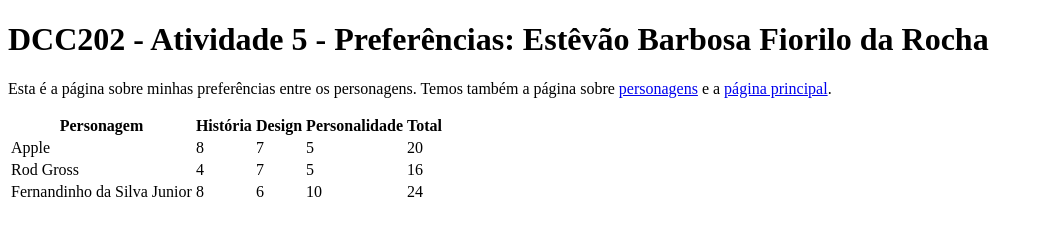
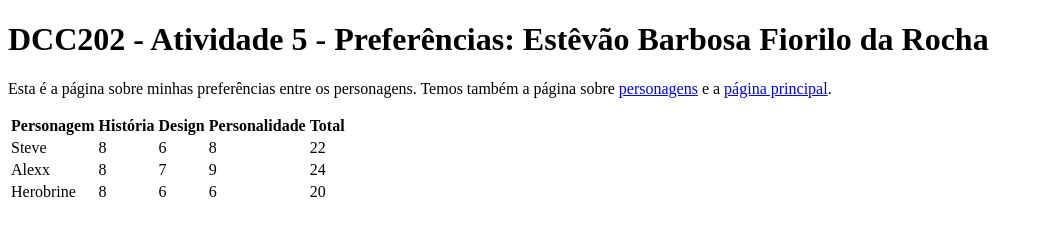
Before and after one commit to ufjf-dcc202/ufjf-dcc202-2023-3-b-atv5-tetenc555, a website: page preferencias.html in a window 1280 px wide. Shown: the whole page, without its empty margins (0-1043 px from the left). Drawn offline with Linux system fonts and the light colour scheme.

Commit message:
Corrige os personagens da historia. ;(

```diff
--- a/preferencias.html
+++ b/preferencias.html
@@ -21,25 +21,25 @@
             </thead>
             <tbody>
                 <tr>
-                    <td>Apple</td>
+                    <td>Steve</td>
+                    <td>8</td>
+                    <td>6</td>
+                    <td>8</td>
+                    <td>22</td>
+                </tr>
+                <tr>
+                    <td>Alexx</td>
                     <td>8</td>
                     <td>7</td>
-                    <td>5</td>
-                    <td>20</td>
+                    <td>9</td>
+                    <td>24</td>
                 </tr>
                 <tr>
-                    <td>Rod Gross</td>
-                    <td>4</td>
-                    <td>7</td>
-                    <td>5</td>
-                    <td>16</td>
-                </tr>
-                <tr>
-                    <td>Fernandinho da Silva Junior</td>
+                    <td>Herobrine</td>
                     <td>8</td>
                     <td>6</td>
-                    <td>10</td>
-                    <td>24</td>
+                    <td>6</td>
+                    <td>20</td>
                 </tr>
             </tbody>
         </table>
```
Also changed, not shown: index.html (+1 -1 lines), personagens.html (+7 -7 lines).
